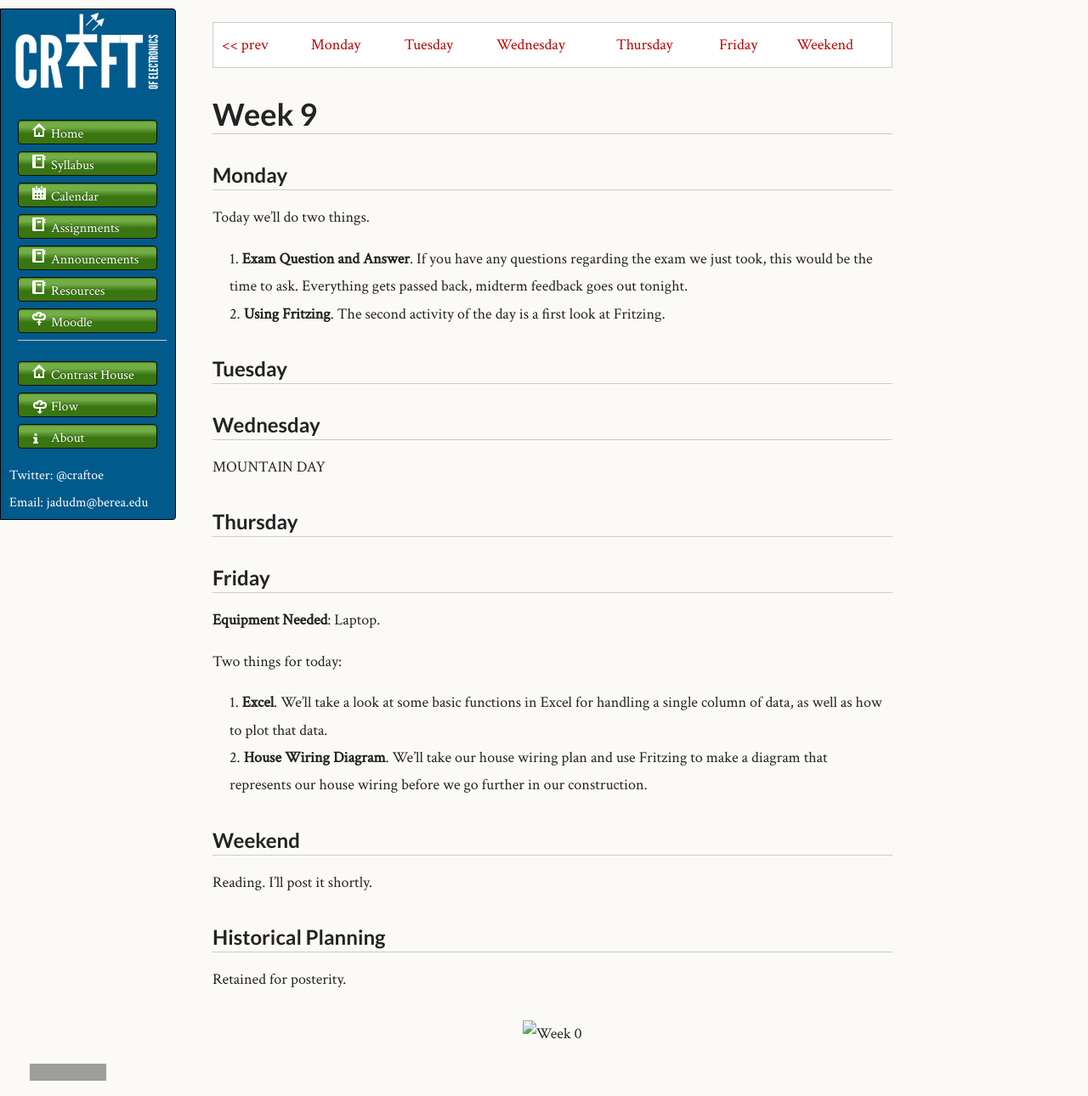
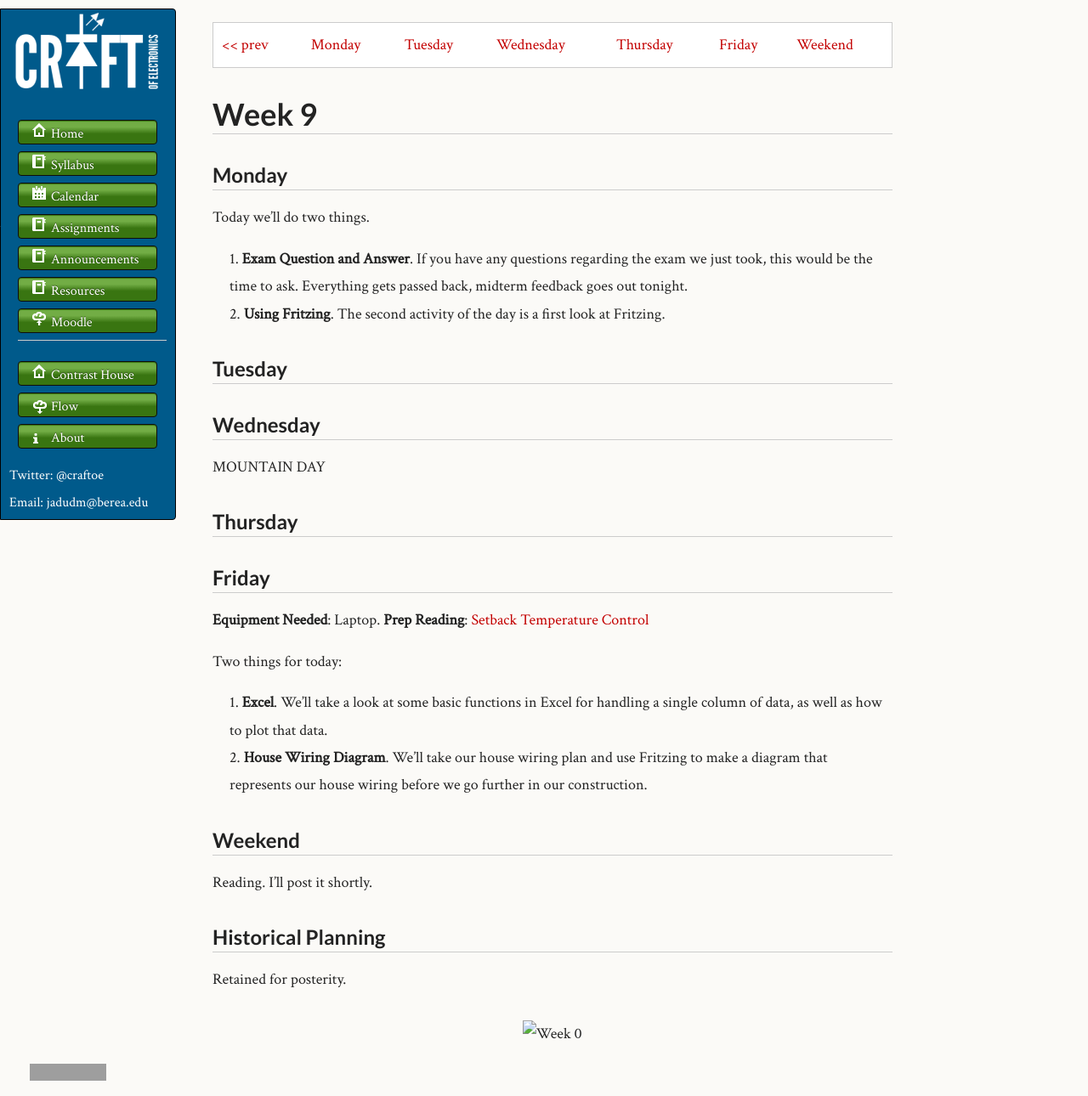
Before and after one commit to craftofelectronics/craftofelectronics.github.com, a Jekyll site: the page built from cal/w08.md, in a window 1280 px wide and 1290 px high. Shown: the whole window at 85% size. Built offline with Jekyll 4.4.1, drawn with Linux system fonts in a browser that asks for light colours; grey boxes are pictures that could not be loaded.

Commit message:
Added URL. :

```diff
--- a/cal/w08.md
+++ b/cal/w08.md
@@ -37,6 +37,7 @@ MOUNTAIN DAY
 ## Friday
 
 **Equipment Needed**: Laptop.
+**Prep Reading**: [Setback Temperature Control]({{site.url}}/downloads/usi-fact-sheet.pdf)
 
 Two things for today:
 
```
